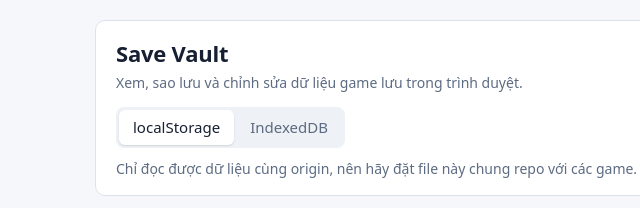
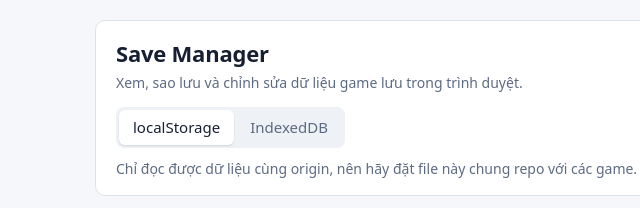
Before and after one commit to w7lio/save-manager, a plain HTML site: page index.html in a window 1280 px wide. Shown: the top 208 px of the page, 25-665 px from the left. Drawn offline with nearby package versions, Linux system fonts and the light colour scheme.

Commit message:
Update index.html

```diff
--- a/index.html
+++ b/index.html
@@ -3,7 +3,7 @@
 <head>
 <meta charset="utf-8">
 <meta name="viewport" content="width=device-width, initial-scale=1">
-<title>Save Vault</title>
+<title>Save Manager</title>
 <style>
 :root{
   --bg:#f5f7fa;--surface:#fff;--sunken:#eef1f5;--ink:#172033;--dim:#5d6b82;--line:#dde3ec;
@@ -90,7 +90,7 @@ label.f{display:block;font-size:13px;color:var(--dim);margin:12px 0 5px}
   <header class="card">
     <div class="top">
       <div>
-        <h1>Save Vault</h1>
+        <h1>Save Manager</h1>
         <p class="sub">Xem, sao lưu và chỉnh sửa dữ liệu game lưu trong trình duyệt.</p>
       </div>
       <div class="meter">
```
